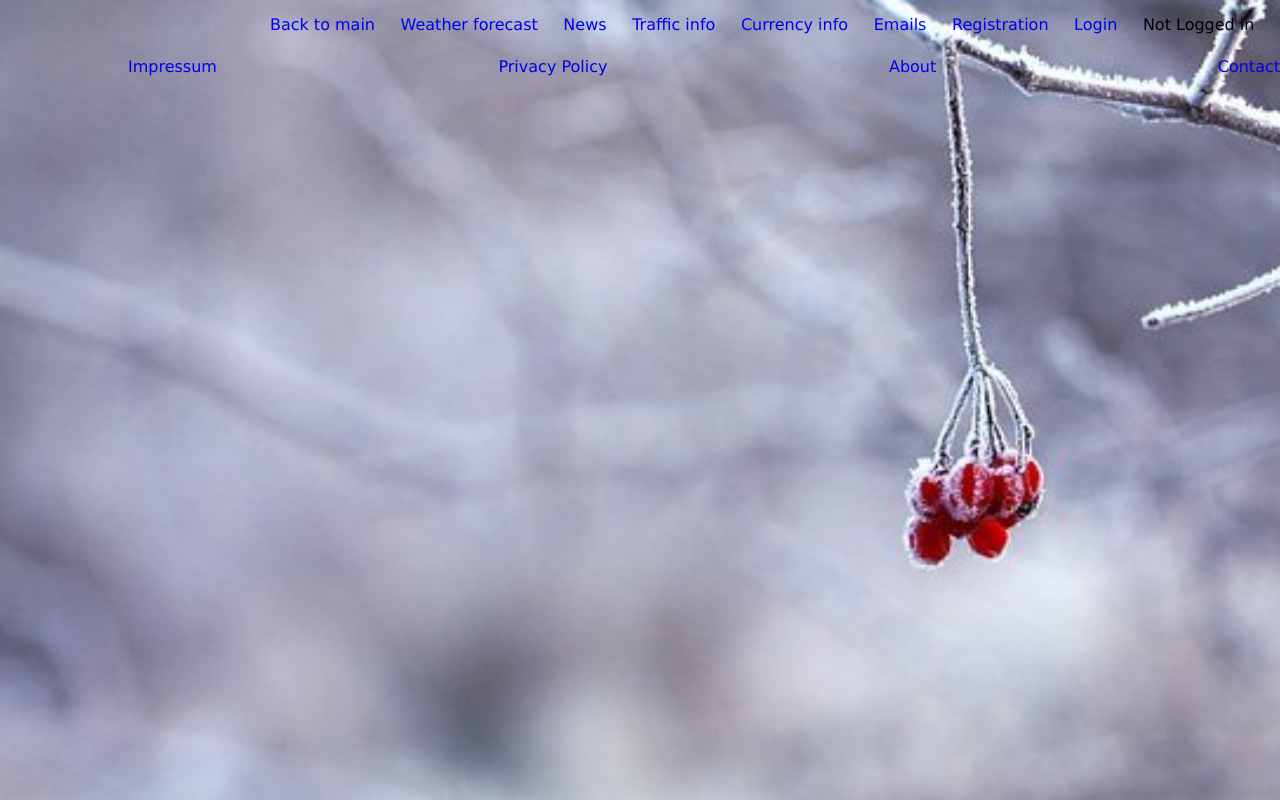
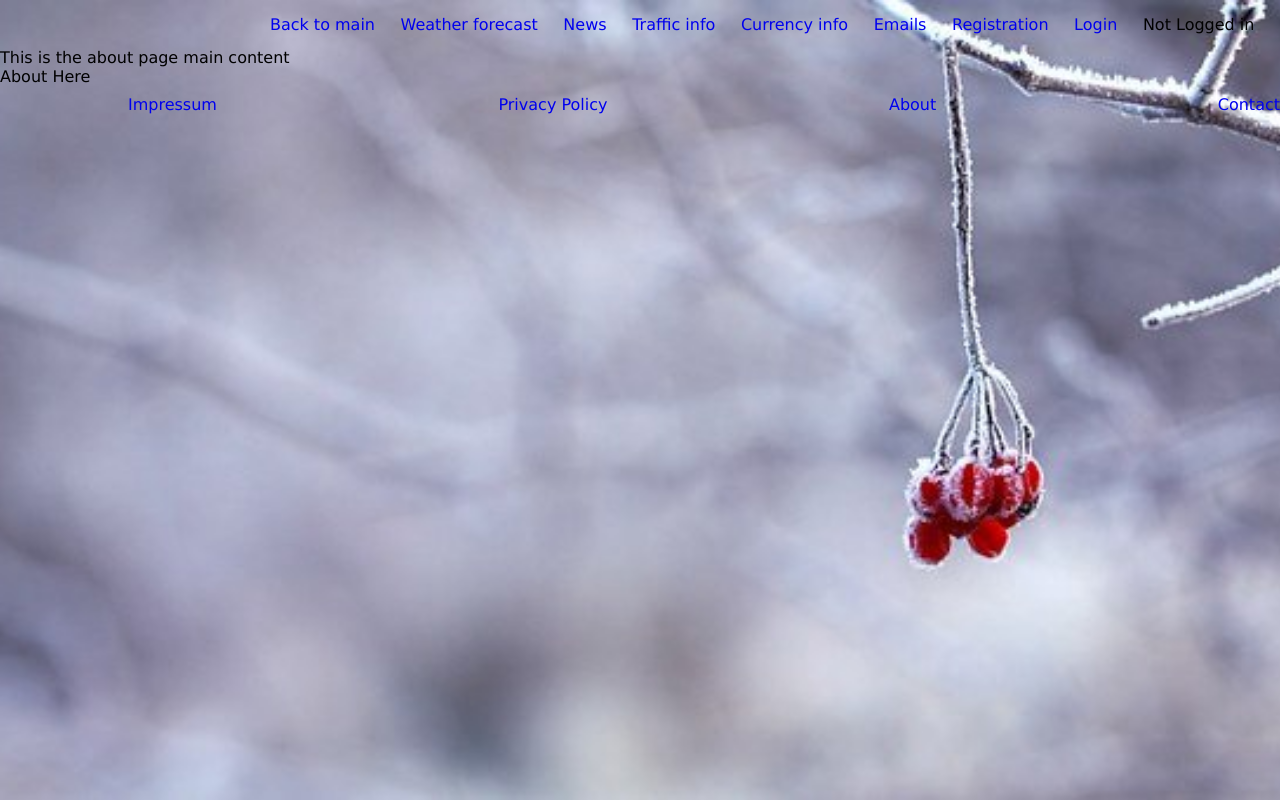
Before and after one commit to SzoBa/home-office-frontend, a React (Create React App) app: page /about/about in a window 1280 px wide. Built offline with nearby package versions, Linux system fonts and the light colour scheme; no server answers.

Commit message:
Add about page routes

```diff
--- /dev/null
+++ b/src/containers/AboutContainer.js
@@ -0,0 +1,52 @@
+import React from "react";
+import { Route, Switch } from "react-router-dom";
+
+export default function AboutContainer() {
+  return (
+    <div>
+      <AboutContent />
+      <Switch>
+        <Route path="/about/impressum" component={Impressum} />
+        <Route path="/about/policy" component={Policy} />
+        <Route path="/about/about" component={About} />
+        <Route path="/about/contact" component={Contact} />
+      </Switch>
+    </div>
+  );
+}
+
+const Impressum = () => {
+  return (
+    <div>
+      <span>Impressum Here</span>
+    </div>
+  );
+};
+
+const Policy = () => {
+  return (
+    <div>
+      <span>Policy Here</span>
+    </div>
+  );
+};
+
+const About = () => {
+  return (
+    <div>
+      <span>About Here</span>
+    </div>
+  );
+};
+
+const Contact = () => {
+  return (
+    <div>
+      <span>Contact Here</span>
+    </div>
+  );
+};
+
+const AboutContent = () => {
+  return <div>This is the about page main content</div>;
+};
--- a/src/containers/MainContainer.js
+++ b/src/containers/MainContainer.js
@@ -14,6 +14,7 @@ import PrivateRoute from "./PrivateRoute";
 import RegistrationPage from "../components/pages/RegistrationPage";
 import * as weatherImages from "../components/images/weatherIndex";
 import WeatherPage from "../components/pages/WeatherPage";
+import AboutContainer from "../containers/AboutContainer";
 
 export default function MainContainer() {
   const background = useSelector((state) => state.background);
@@ -40,6 +41,7 @@ export default function MainContainer() {
         <Route path="/auth/google" component={LoginGooglePage} />
         <Route path="/auth/github" component={LoginGithubPage} />
         <Route path="/weather" component={WeatherPage} />
+        <Route path="/about" component={AboutContainer} />
         <PrivateRoute path="/logout" component={MainPage} />
         <PrivateRoute path="/email" component={EmailPage} />
         <Footer />
```
